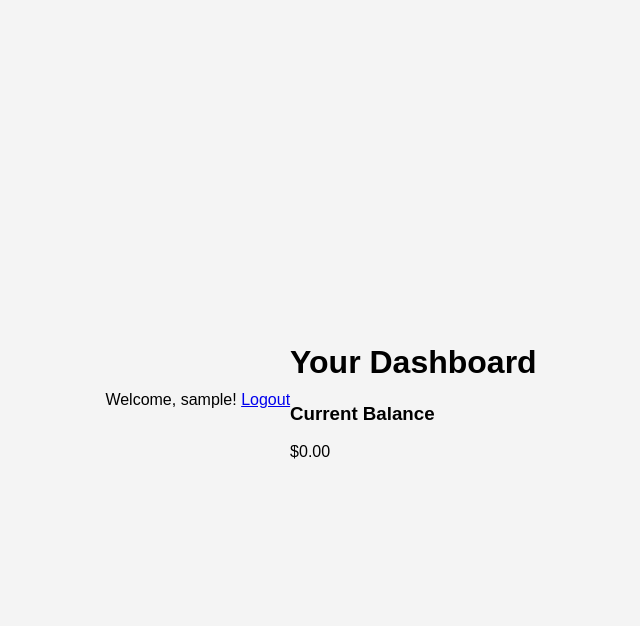
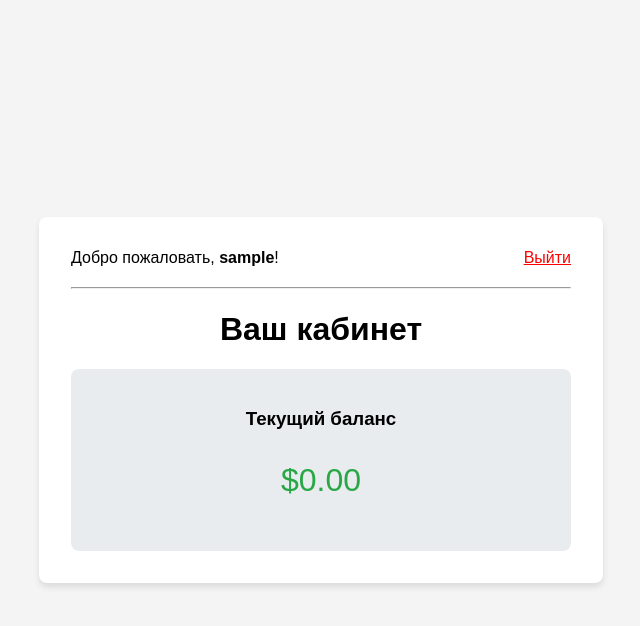
Before and after one commit to kaharn/minibank, a Flask app: template templates/dashboard.html in a window 1280 px wide. Shown: the top 626 px of the page, without its empty margins (319-959 px from the left). Run offline with Flask 3, Linux system fonts and the light colour scheme; the template is opened without the code that fills it: most values are stand-ins (such as "Sample title", 1, 10 or a date in 2020).

Commit message:
fronted home page and dashboard  created week 2

```diff
--- a/templates/dashboard.html
+++ b/templates/dashboard.html
@@ -5,15 +5,18 @@
     <title>Dashboard</title>
 </head>
 <body>
-    <nav>
-        <span>Welcome, {{ username }}!</span>
-        <a href="/logout">Logout</a>
-    </nav>
-    <div class="main-content">
-        <h1>Your Dashboard</h1>
-        <div class="balance-card">
-            <h3>Current Balance</h3>
-            <p>$0.00</p> <!-- Это поле мы оживим на 3 неделе -->
+    <div class="container" style="width: 500px;">
+        <nav style="margin-bottom: 20px; display: flex; justify-content: space-between;">
+            <span>Добро пожаловать, <b>{{ username }}</b>!</span>
+            <a href="/logout" style="color: red;">Выйти</a>
+        </nav>
+        <hr>
+        <div class="main-content">
+            <h1>Ваш кабинет</h1>
+            <div class="balance-card" style="background: #e9ecef; padding: 20px; border-radius: 8px;">
+                <h3>Текущий баланс</h3>
+                <p style="font-size: 2rem; color: #28a745;">$0.00</p>
+            </div>
         </div>
     </div>
 </body>
```
Also changed, not shown: templates/home.html (+18 -0 lines).
